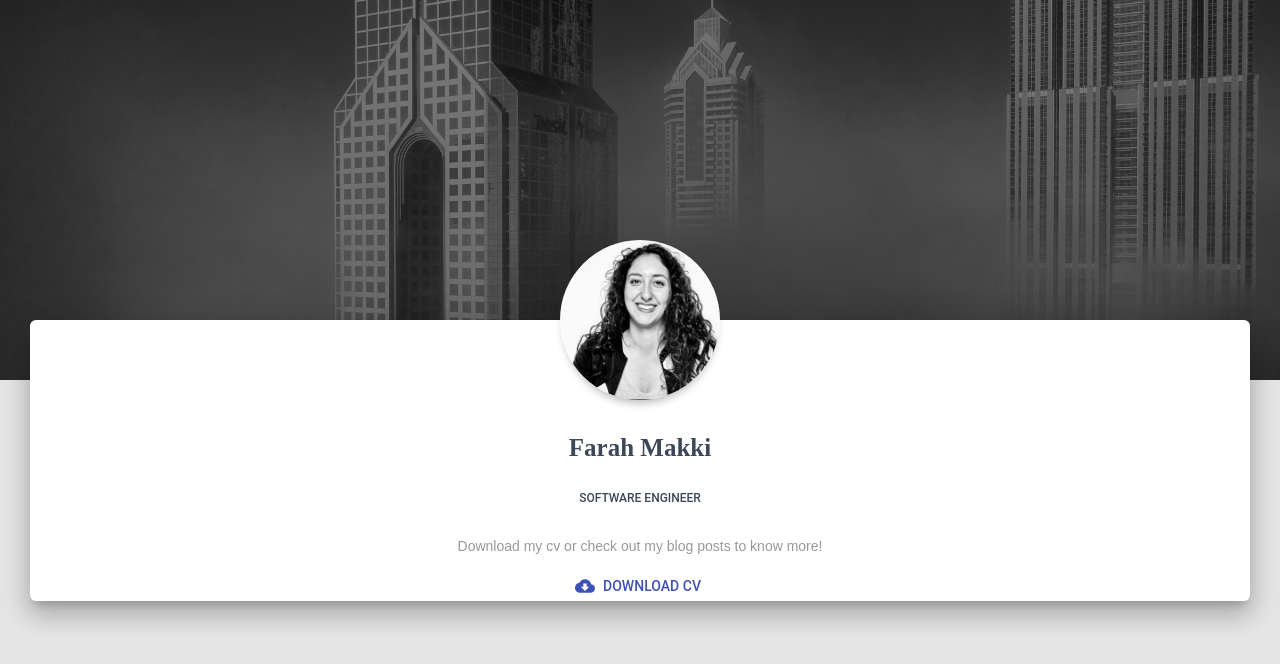
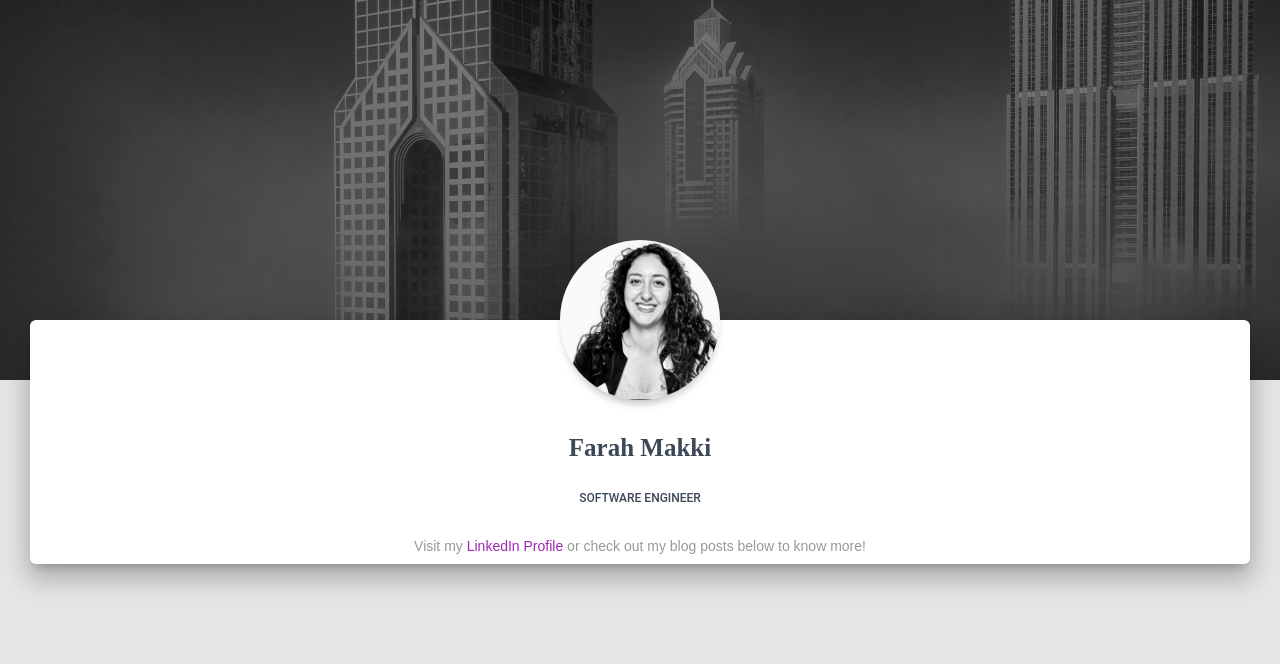
Before and after one commit to makkifar/aboutme, a React app: page / in a window 1280 px wide. Shown: the top 664 px of the page. Built offline with nearby package versions, Linux system fonts and the light colour scheme; no server answers.

Commit message:
Remove download cv functionality and add linkedin link

```diff
--- a/src/components/landing-page/landing-page_container.tsx
+++ b/src/components/landing-page/landing-page_container.tsx
@@ -7,7 +7,6 @@ import Grid from '@material-ui/core/Grid'
 
 import { BlogPostTeasers } from '../blog-post-teasers'
 import { PersonalInfo } from '../personal-info'
-import { CV } from '../cv'
 import Parallax from '../../material-kit-ui-components/Parallax/Parallax'
 import profilePageStyle from '../../assets/jss/material-kit-react/views/profilePage'
 
@@ -28,8 +27,6 @@ class LandingPage extends React.Component<LandingPageProps> {
           <div className={classes.container}>
             <PersonalInfo classes={classes} />
 
-            <CV classes={classes} />
-
             <Grid container spacing={1}>
               <Grid container item xs={12} spacing={3}>
                 <BlogPostTeasers />
--- a/src/components/personal-info/personal-info.tsx
+++ b/src/components/personal-info/personal-info.tsx
@@ -31,7 +31,13 @@ const PersonalInfo = ({ classes }: PersonalInfoProps) => {
         </Grid>
       </Grid>
       <div className={classes.description}>
-        <p>Download my cv or check out my blog posts to know more!</p>
+        <p>
+          Visit my{' '}
+          <a href="https://www.linkedin.com/in/farah-makki-7ba03665">
+            LinkedIn Profile
+          </a>{' '}
+          or check out my blog posts below to know more!
+        </p>
       </div>
     </>
   )
```
Also changed, not shown: 1 other file (tests, documents, lock files or other folders).
